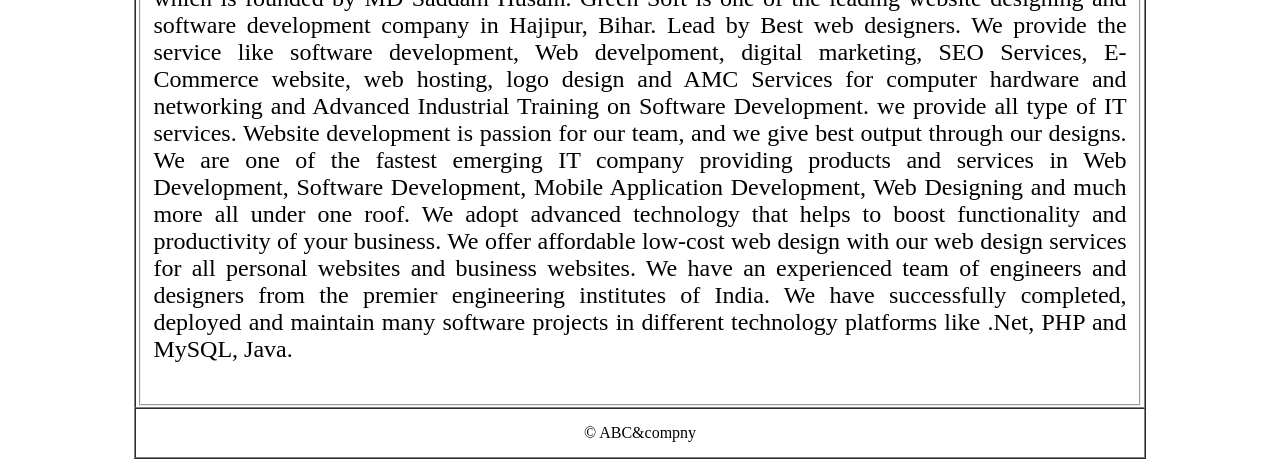
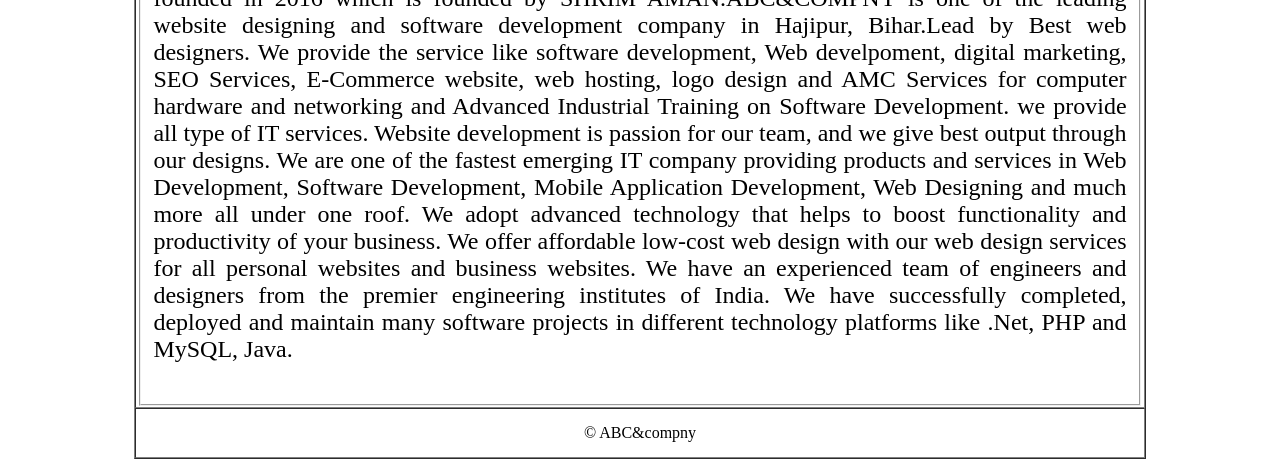
Before and after one commit to shrifaman/abc-compny, a plain HTML site: page index.html in a window 1280 px wide. Shown: the part 363-830 px from the top of the page. Drawn offline with Linux system fonts and the light colour scheme.

Commit message:
last change

```diff
--- a/index.html
+++ b/index.html
@@ -24,7 +24,21 @@
             <td colspan="5" valign="top" align="left" height="500"><fieldset style="background-color: black; height: 20px;"><font size="5" color="white"><b>HOME</b></font></fieldset>
                 <fieldset style="height: 480px;">
                  <p align="justify">
-                     <font size="5"><font size="7"><b>Green Soft</b></font> is the leading IT company in Hajipur. Green Soft has been founded in 2016 which is founded by MD Saddam Husain. Green Soft is one of the leading website designing and software development company in Hajipur, Bihar. Lead by Best web designers. We provide the service like software development, Web develpoment, digital marketing, SEO Services, E-Commerce website, web hosting, logo design and AMC Services for computer hardware and networking and Advanced Industrial Training on Software Development. we provide all type of IT services. Website development is passion for our team, and we give best output through our designs. We are one of the fastest emerging IT company providing products and services in Web Development, Software Development, Mobile Application Development, Web Designing and much more all under one roof. We adopt advanced technology that helps to boost functionality and productivity of your business. We offer affordable low-cost web design with our web design services for all personal websites and business websites. We have an experienced team of engineers and designers from the premier engineering institutes of India. We have successfully completed, deployed and maintain many software projects in different technology platforms like .Net, PHP and MySQL, Java.</font>
+                     <font size="5"><font size="7"><b>ABC&COMPNY</b></font> is the leading IT company in Hajipur. Green Soft has been
+                       founded in 2016 which is founded by SHRIM AMAN.ABC&COMPNY is one of the leading website designing and software
+                       development company in Hajipur, Bihar.Lead by Best web designers. We provide the service like software
+                       development, Web develpoment, digital marketing,
+                       SEO Services, E-Commerce website, web hosting, logo design and AMC Services for computer hardware and networking
+                       and Advanced Industrial
+                       Training on Software Development. we provide all type of IT services. Website development is passion for our team,
+                       and we give best output through our designs. We are one of the fastest emerging IT company providing products and
+                       services in Web Development, Software Development, Mobile Application Development, Web Designing and much more all
+                       under one roof. We adopt advanced technology that helps to boost functionality and productivity of your business. We
+                       offer affordable low-cost web design with our web design services for all personal websites and business websites. We
+                       have an experienced team of engineers and designers from the premier engineering institutes of India. We have
+                       successfully completed, deployed and maintain many software projects in different technology platforms like .Net, PHP
+                       and MySQL, Java.
+                    </font>
                  </p>
                 </fieldset>
              </td>
```
Also changed, not shown: about.html (+2 -1 lines).
